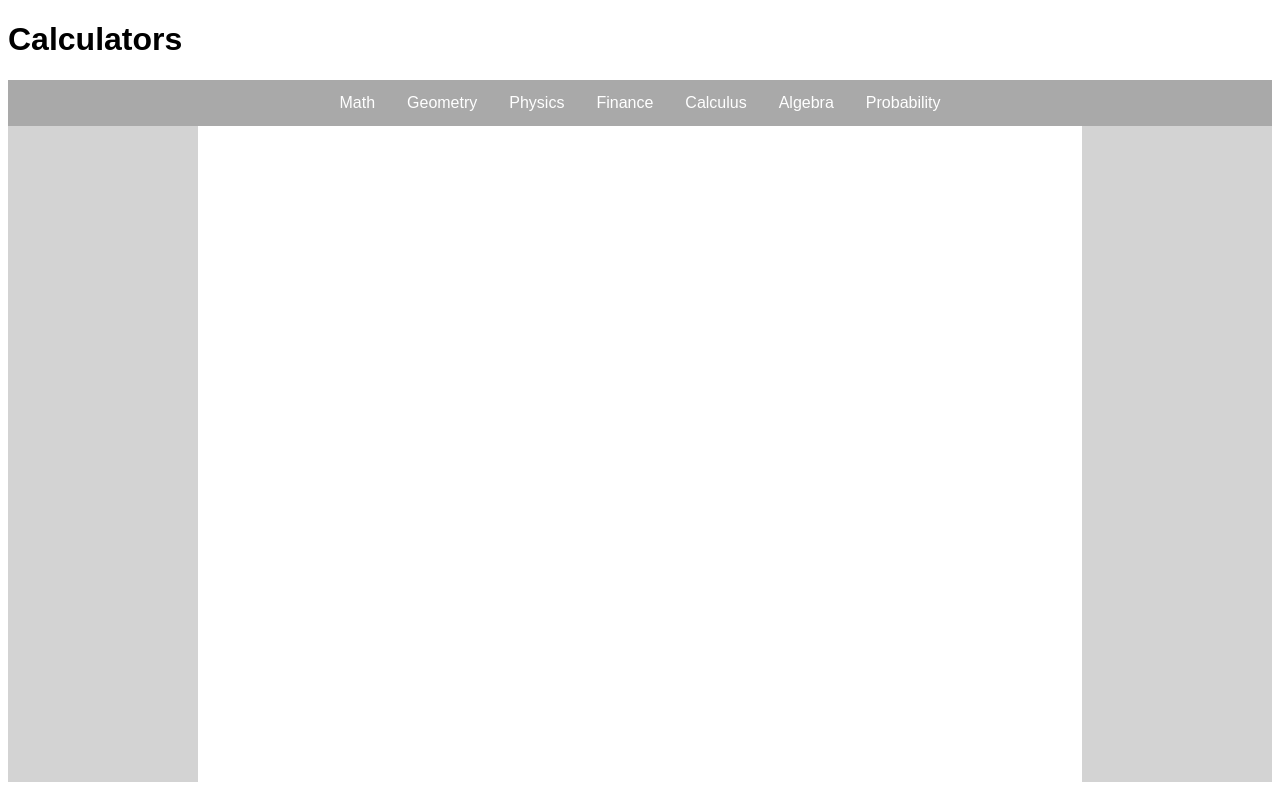
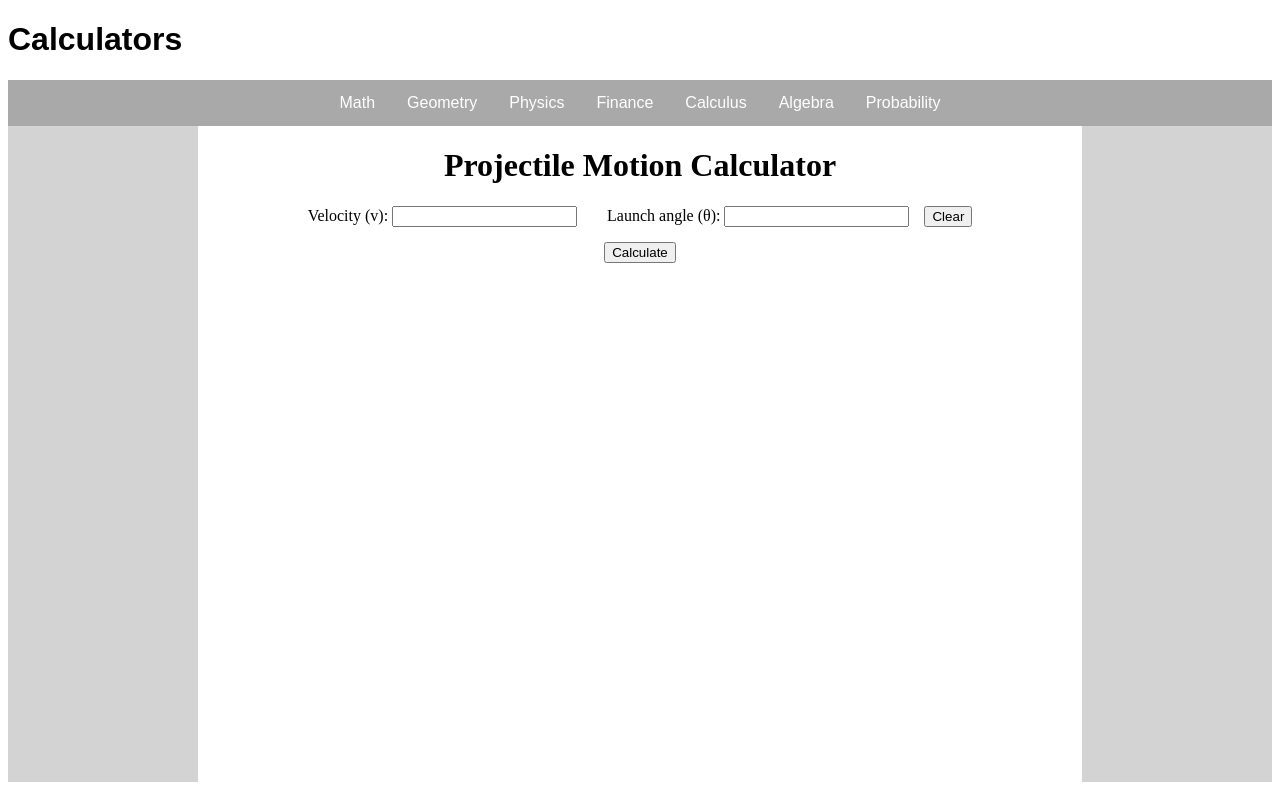
Before and after one commit to matthewberes/calculatorWebsite, an Angular app: page /projectile-motion in a window 1280 px wide. Before the commit this address led to /. Built offline with nearby package versions, Linux system fonts and the light colour scheme.

Commit message:
projectile motion skeleton

```diff
--- a/src/app/app.component.html
+++ b/src/app/app.component.html
@@ -26,6 +26,7 @@
         <i class="fa fa-caret-down"></i>
       </button>
       <div class="dropdown-content">
+        <a routerLink="/projectile-motion" routerLinkActive="active" ariaCurrentWhenActive="page">Projectile Motion</a>
       </div>
     </div>
     <div class="dropdown">
--- a/src/app/app.routes.ts
+++ b/src/app/app.routes.ts
@@ -6,6 +6,7 @@ import { HomeComponent } from './home/home.component';
 import { MeanComponent } from './mean/mean.component';
 import { MedianComponent } from './median/median.component';
 import { ModeComponent } from './mode/mode.component';
+import { ProjectileMotionComponent } from './projectile-motion/projectile-motion.component';
 import { QuadraticComponent } from './quadratic/quadratic.component';
 import { VolumeComponent } from './volume/volume.component';
 
@@ -18,5 +19,6 @@ export const routes: Routes = [
     { path: 'area', component: AreaComponent },
     { path: 'volume', component: VolumeComponent },
     { path: 'quadratic', component: QuadraticComponent },
-    { path: 'combined-probability', component: CombinedProbabilityComponent }
+    { path: 'combined-probability', component: CombinedProbabilityComponent },
+    { path: 'projectile-motion', component: ProjectileMotionComponent }
 ];
--- a/src/app/area/area.component.html
+++ b/src/app/area/area.component.html
@@ -1,4 +1,3 @@
->
 <h1 style="text-align: center;">Area Calculator</h1>
 
 <div style="text-align:center">
--- /dev/null
+++ b/src/app/projectile-motion/projectile-motion.component.css
@@ -0,0 +1,3 @@
+.answer-div {
+    background-color: lightyellow;
+}
--- /dev/null
+++ b/src/app/projectile-motion/projectile-motion.component.html
@@ -0,0 +1,20 @@
+<h1 style="text-align: center;">Projectile Motion Calculator</h1>
+
+<div style="text-align:center">
+
+    <form id="projectileForm" [formGroup]="projectileForm">
+        <label>Velocity (v): </label>
+        <input type="number" id="velocity" name="velocity" formControlName="velocity" style='margin-right: 15px;'>
+        <label  style='margin-left: 15px;'>Launch angle (θ): </label>
+        <input type="number" id="angle" name="angle" formControlName="angle">
+        <button style='margin-left: 15px;' (click)="clear()">Clear</button>
+    </form>
+
+    <button style='margin-top: 15px;' (click)="calculate()">Calculate</button>
+
+    <ng-container style="margin-top: 25px;" *ngIf="showCalculation">
+        <div class="answer-div">
+            <h2>{{calculation}}</h2>
+        </div>
+    </ng-container>
+</div>
--- /dev/null
+++ b/src/app/projectile-motion/projectile-motion.component.ts
@@ -0,0 +1,28 @@
+import { NgIf } from '@angular/common';
+import { Component } from '@angular/core';
+import { FormControl, FormGroup, ReactiveFormsModule } from '@angular/forms';
+
+@Component({
+  selector: 'app-projectile-motion',
+  standalone: true,
+  imports: [NgIf, ReactiveFormsModule],
+  templateUrl: './projectile-motion.component.html',
+  styleUrl: './projectile-motion.component.css'
+})
+export class ProjectileMotionComponent {
+  calculation: string = '';
+  showCalculation: boolean = false;
+
+  projectileForm = new FormGroup({
+    velocity: new FormControl(),
+    angle: new FormControl()
+  })
+
+  calculate() {
+
+  }
+
+  clear() {
+
+  }
+}
```
Also changed, not shown: 1 other file (tests, documents, lock files or other folders).
